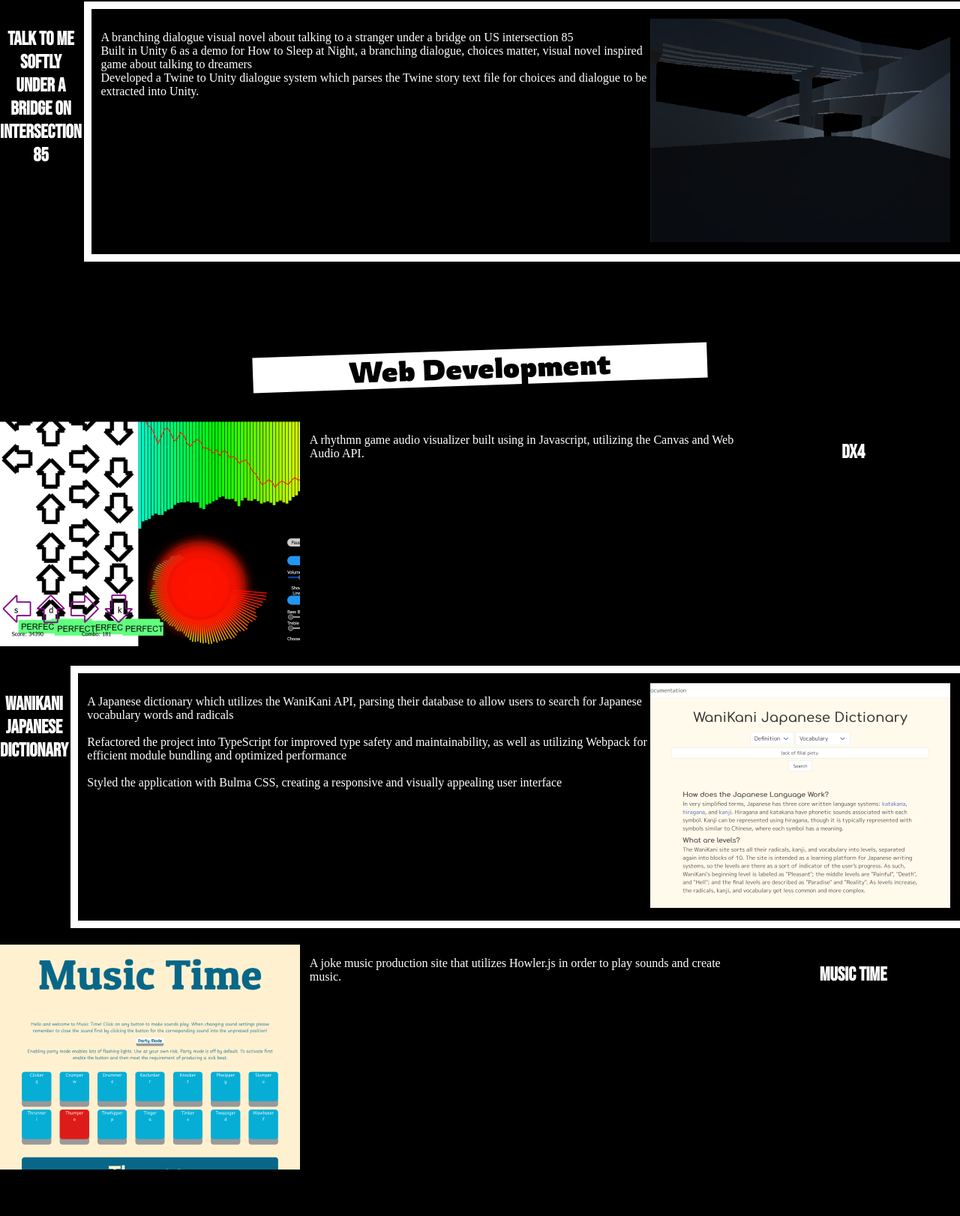
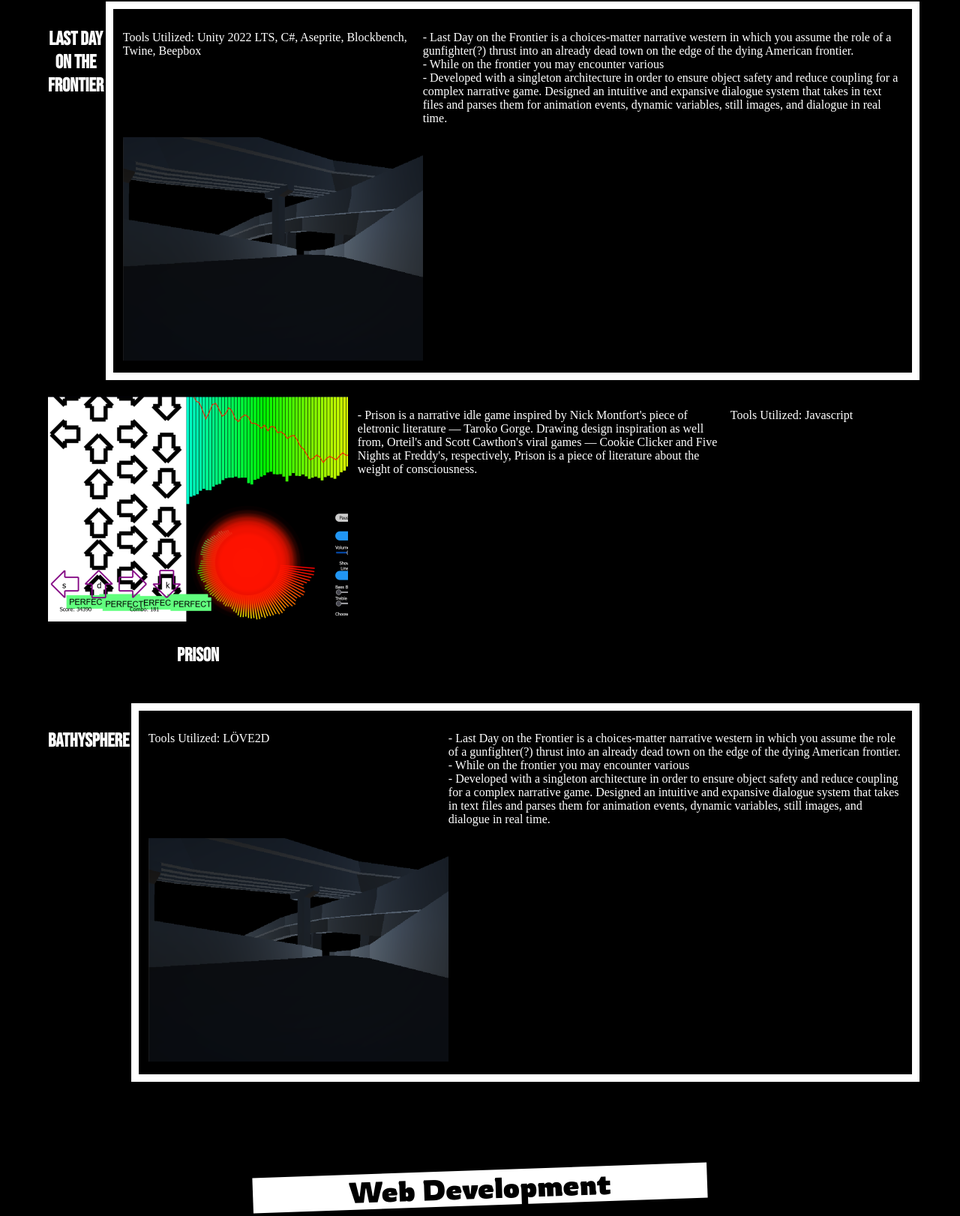
Before and after one commit to somedayvid/MyWebsiteNotJoke, a plain HTML site: page pages/index.html in a window 1280 px wide. Shown: the part 955-2577 px from the top of the page at 75% size. Drawn offline with Linux system fonts and the light colour scheme; a web font is replaced by a local one.

Commit message:
working on content updates

```diff
--- a/pages/index.html
+++ b/pages/index.html
@@ -132,15 +132,45 @@
         <div id="game-development-container" class="showcase-item">
             <h2>Game Development</h2>
             <div class="left-right-project-grid">
-                <h3>Talk to Me Softly Under a Bridge on Intersection 85</h3>
+                <h3>Last Day on the Frontier</h3>
                 <div class="project-all-but-title">
-                    <p class="project-stuffs">A branching dialogue visual novel about talking to a stranger under a bridge on US intersection 85
+                    <p>
+                        Tools Utilized: Unity 2022 LTS, C#, Aseprite, Blockbench, Twine, Beepbox
+                    </p>
+                    <p class="project-stuffs">
+                        - Last Day on the Frontier is a choices-matter narrative western in which you assume the role of a gunfighter(?) thrust into an already dead town on the edge of the dying American frontier.
                         <br>
-                        Built in Unity 6 as a demo for How to Sleep at Night, a branching dialogue, choices matter, visual
-                        novel inspired game about talking to dreamers
+                        - While on the frontier you may encounter various
                         <br>
-                        Developed a Twine to Unity dialogue system which parses the Twine story text file for choices and dialogue
-                        to be extracted into Unity.
+                        - Developed with a singleton architecture in order to ensure object safety and reduce coupling for a complex narrative game. Designed an intuitive and expansive dialogue system that takes in text files and parses them for animation events, dynamic variables, still images, and dialogue in real time.
+                    </p>
+                    <div class="image">
+                        <a href=""><img src="../media/Intersection85.png" alt=""></a>
+                    </div>
+                </div>
+            </div>
+            <div class="right-left-project-grid">
+                <div class="image">
+                    <a href="https://people.rit.edu/dg8516/330/gao-d-hw2/" target="_blank"><img src="../media/DX4.png" alt=""></a>
+                </div>
+                <p class="project-stuffs">
+                    - Prison is a narrative idle game inspired by Nick Montfort's piece of eletronic literature — Taroko Gorge. Drawing design inspiration as well from, Orteil's and Scott Cawthon's viral games — Cookie Clicker and Five Nights at Freddy's, respectively, Prison is a piece of literature about the weight of consciousness.
+                </p>
+                <p>Tools Utilized: Javascript</p>
+                <h3>Prison</h3>
+            </div>
+            <div class="left-right-project-grid">
+                <h3>Bathysphere</h3>
+                <div class="project-all-but-title">
+                    <p>
+                        Tools Utilized: LÖVE2D
+                    </p>
+                    <p class="project-stuffs">
+                        - Last Day on the Frontier is a choices-matter narrative western in which you assume the role of a gunfighter(?) thrust into an already dead town on the edge of the dying American frontier.
+                        <br>
+                        - While on the frontier you may encounter various
+                        <br>
+                        - Developed with a singleton architecture in order to ensure object safety and reduce coupling for a complex narrative game. Designed an intuitive and expansive dialogue system that takes in text files and parses them for animation events, dynamic variables, still images, and dialogue in real time.
                     </p>
                     <div class="image">
                         <a href=""><img src="../media/Intersection85.png" alt=""></a>
@@ -148,6 +178,7 @@
                 </div>
             </div>
         </div>
+
         <div id="web-development-container" class="showcase-item">
             <h2>Web Development</h2>
             <div class="right-left-project-grid">
@@ -212,7 +243,7 @@
         </div>
     </div>
     <footer>
-        <p>Website under Construction David Gao 2025 | david.04.gao@gmail.com | 3476817435</p>
+        <p>Website under Construction | David Gao 2025 | david.04.gao@gmail.com | 3476817435</p>
     </footer>
 </body>
 
--- a/styles/styles.css
+++ b/styles/styles.css
@@ -242,7 +242,7 @@ h1{
     display: flex;
     align-items: center;
     flex-direction: column;
-    width: 100%;
+    width: 90%;
     color: white;
     margin: 5vh 0;
 }
```
